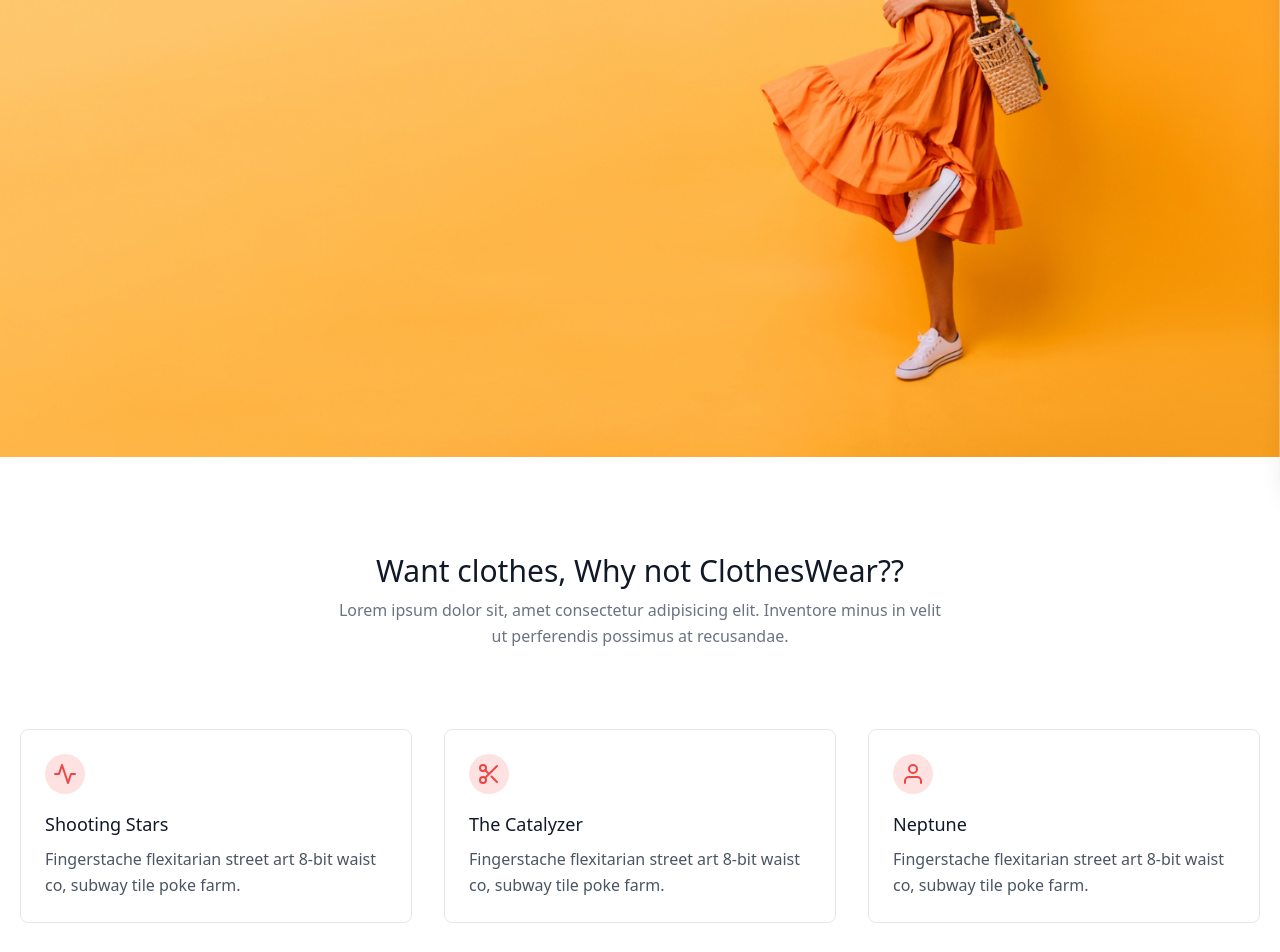
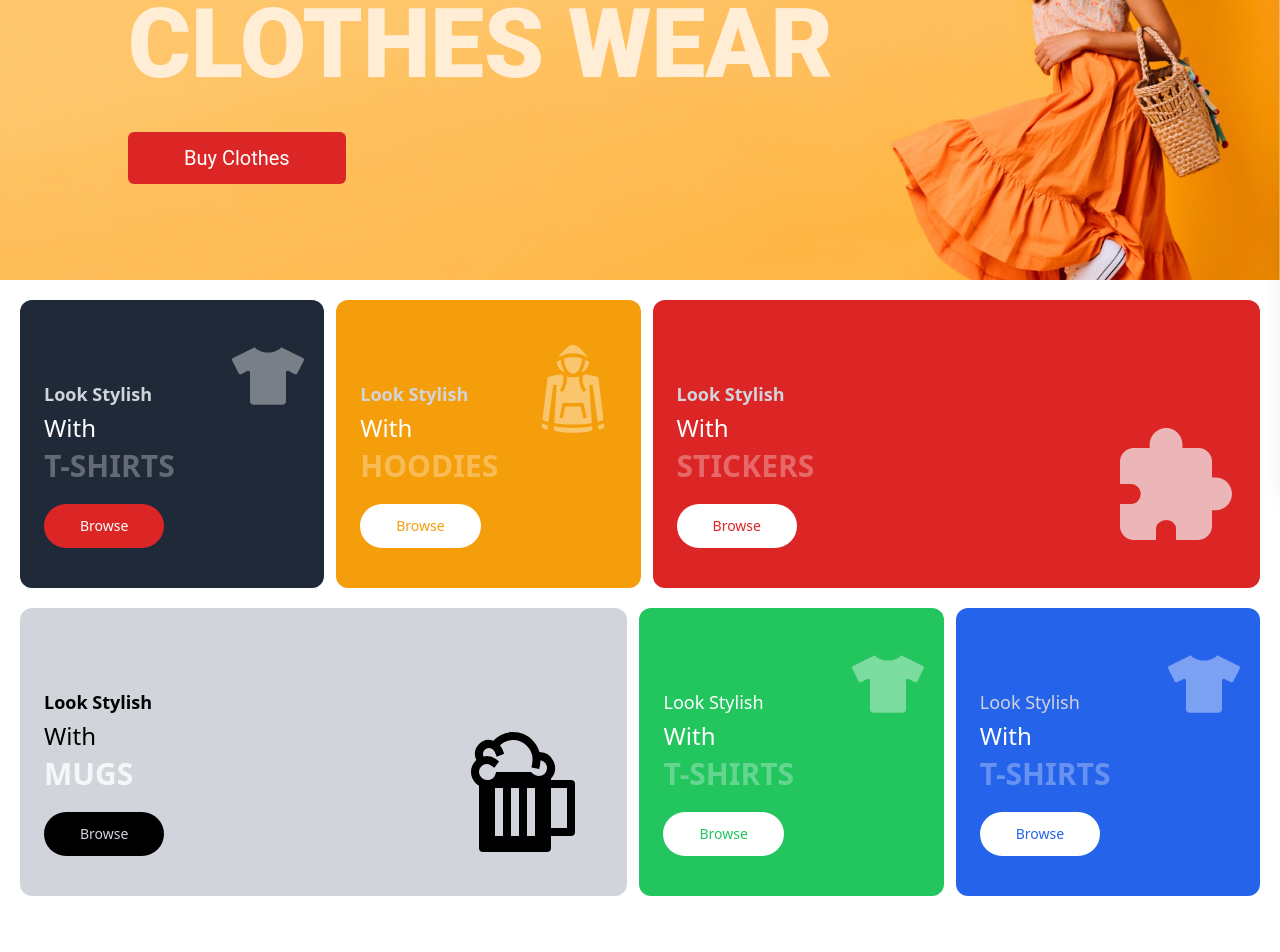
Before and after one commit to romiljain5/clotheswear, a Next.js app: page / in a window 1280 px wide. Shown: the part 320-1272 px from the top of the page. Built offline with nearby package versions, Linux system fonts and the light colour scheme.

Commit message:
Design landing page

```diff
--- a/pages/index.js
+++ b/pages/index.js
@@ -1,5 +1,9 @@
 import Head from "next/head";
 import Image from "next/image";
+import Link from "next/link";
+import {FaTshirt} from 'react-icons/fa'
+import {GiHoodie} from 'react-icons/gi'
+import { IoBeerSharp, IoExtensionPuzzleSharp } from "react-icons/io5";
 
 export default function Home() {
   return (
@@ -10,9 +14,83 @@ export default function Home() {
         <link rel="icon" href="/logo.png" />
       </Head>
 
-      <div>
-        <img src="/main-head.jpg" alt="" />
+      <div style={{'font-family':'Roboto, sans-serif'}} className="bg-hero-image md:px-32 px-10 py-24 md:bg-left-top bg-center">
+        <div className="md:mb-10 mb-5">
+          <p className="md:text-2xl text-lg md:mb-4 mb-2">Discover the new you</p>
+          <p className="md:text-6xl text-3xl font-black capitalize font-black">Top quality clothes only</p>
+        </div>
+        <p className="md:text-8xl text-4xl font-black uppercase text-orange-100">Clothes Wear</p>
+        <Link href={'/tshirts'}>
+          <button class="text-white md:text-xl text-md bg-red-600 border-0 py-3 mt-10 px-14 focus:outline-none hover:bg-red-800 rounded-md text-lg">Buy Clothes</button>
+        </Link>
       </div>
+
+      {/* boxes */}
+      <div className="h-full md:flex p-5 md:space-x-3 space-y-3 md:space-y-0">
+        <div className="md:w-1/4 h-auto p-6 pb-10 pt-20 relative rounded-xl bg-gray-800">
+        <FaTshirt className="absolute md:text-7xl text-9xl right-5 md:top-10 bottom-10 text-white opacity-40"/>
+          <p className="text-lg text-gray-300 font-bold">Look Stylish</p>
+          <p className="text-2xl text-white my-1">With</p>
+          <p className="md:text-3xl text-2xl font-black uppercase text-white opacity-30">T-shirts</p>
+          <Link href={'/tshirts'}>
+            <button class="text-white md:text-md text-md bg-red-600 border-0 py-3 mt-5 px-9 focus:outline-none hover:bg-red-800 rounded-full text-sm">Browse</button>
+          </Link>
+        </div>
+
+        <div className="md:w-1/4 h-auto p-6 pb-10 pt-20 relative rounded-xl bg-amber-500">
+        <GiHoodie className="absolute md:text-8xl text-9xl right-5 md:top-10 bottom-10 text-white opacity-40"/>
+          <p className="text-lg text-gray-300 font-bold">Look Stylish</p>
+          <p className="text-2xl text-white my-1">With</p>
+          <p className="md:text-3xl text-2xl font-black uppercase text-white opacity-30">Hoodies</p>
+          <Link href={'/hoodies'}>
+            <button class="text-amber-500 md:text-md text-md bg-white border-0 py-3 mt-5 px-9 focus:outline-none hover:bg-gray-100 rounded-full text-sm">Browse</button>
+          </Link>
+        </div>
+
+        <div className="md:w-2/4 relative h-auto p-6 pb-10 pt-20 rounded-xl bg-red-600">
+        <IoExtensionPuzzleSharp className="absolute text-9xl right-5 bottom-10 text-gray-100 opacity-70"/>
+          <p className="text-lg text-gray-300 font-bold">Look Stylish</p>
+          <p className="text-2xl text-white my-1">With</p>
+          <p className="md:text-3xl text-2xl font-black uppercase text-white opacity-30">Stickers</p>
+          <Link href={'/stickers'}>
+            <button class="text-red-600 md:text-md text-md bg-white border-0 py-3 mt-5 px-9 focus:outline-none hover:bg-gray-100 rounded-full text-sm">Browse</button>
+          </Link>
+        </div>
+      </div>
+
+      <div className="h-full md:flex p-5 pt-0 md:space-x-3 space-y-3 md:space-y-0">
+
+      <div className="md:w-2/4 relative h-auto p-6 pb-10 pt-20 rounded-xl bg-gray-300">
+        <IoBeerSharp className="absolute text-9xl right-10 bottom-10"/>
+          <p className="text-lg text-black font-bold">Look Stylish</p>
+          <p className="text-2xl text-black my-1">With</p>
+          <p className="md:text-3xl text-2xl font-black uppercase text-white opacity-80">Mugs</p>
+          <Link href={'/mugs'}>
+            <button class="text-gray-300 md:text-md text-md bg-black border-0 py-3 mt-5 px-9 focus:outline-none hover:bg-gray-100 rounded-full text-sm">Browse</button>
+          </Link>
+        </div>
+
+        <div className="md:w-1/4 h-auto p-6 pb-10 relative pt-20 rounded-xl bg-green-500">
+        <FaTshirt className="absolute md:text-7xl text-9xl right-5 md:top-10 bottom-10 text-white opacity-40"/>
+          <p className="text-lg text-white">Look Stylish</p>
+          <p className="text-2xl text-white my-1">With</p>
+          <p className="md:text-3xl text-2xl font-black uppercase text-white opacity-30">T-shirts</p>
+          <Link href={'/tshirts'}>
+            <button class="text-green-500 md:text-md text-md bg-white border-0 py-3 mt-5 px-9 focus:outline-none hover:bg-red-800 rounded-full text-sm">Browse</button>
+          </Link>
+        </div>
+
+        <div className="md:w-1/4 relative h-auto p-6 pb-10 pt-20 rounded-xl bg-blue-600">
+        <FaTshirt className="absolute md:text-7xl text-9xl right-5 md:top-10 bottom-10 text-white opacity-40"/>
+          <p className="text-lg text-gray-300">Look Stylish</p>
+          <p className="text-2xl text-white my-1">With</p>
+          <p className="md:text-3xl text-2xl font-black uppercase text-white opacity-30">T-shirts</p>
+          <Link href={'/tshirts'}>
+            <button class="text-blue-600 md:text-md text-md bg-white border-0 py-3 mt-5 px-9 focus:outline-none hover:bg-gray-100 rounded-full text-sm">Browse</button>
+          </Link>
+        </div>
+      </div>
+
 
       {/* content boxes */}
       <section className="text-gray-600 body-font">
--- a/styles/globals.css
+++ b/styles/globals.css
@@ -2,6 +2,8 @@
 @tailwind components;
 @tailwind utilities;
 
+@import url('https://fonts.googleapis.com/css2?family=Roboto:wght@100;300;400;500;700&display=swap');
+
 body{
     overflow-x: hidden;
 }
--- a/tailwind.config.js
+++ b/tailwind.config.js
@@ -4,7 +4,11 @@ module.exports = {
     "./components/**/*.{js,ts,jsx,tsx}",
   ],
   theme: {
-    extend: {},
+    extend: {
+      backgroundImage: {
+        'hero-image': "url('/main-head.jpg')",
+      }
+    },
   },
   plugins: [],
 }
```
